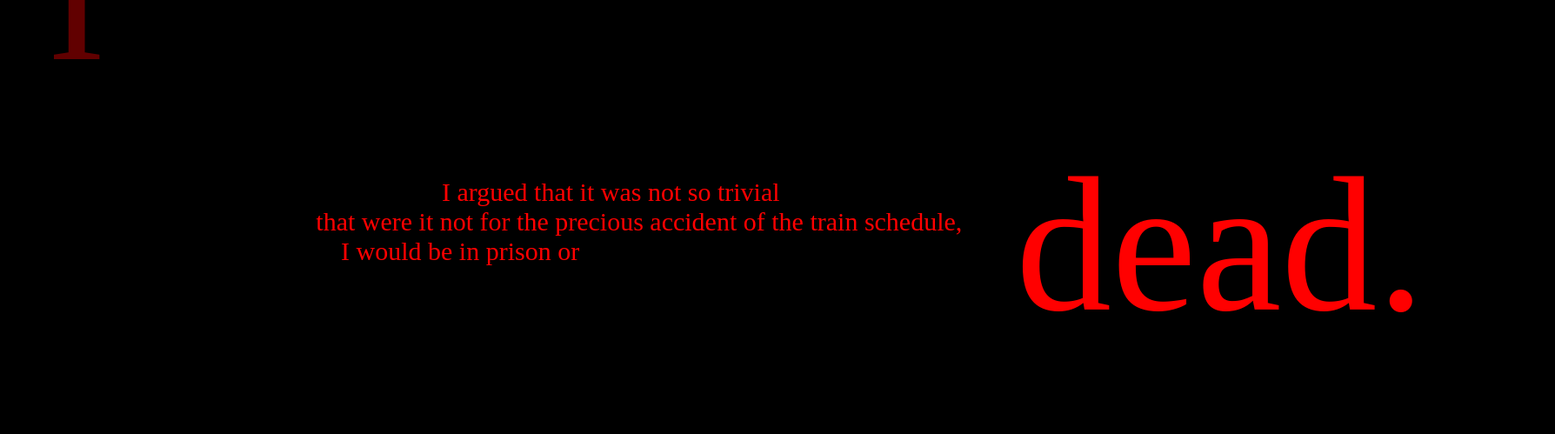
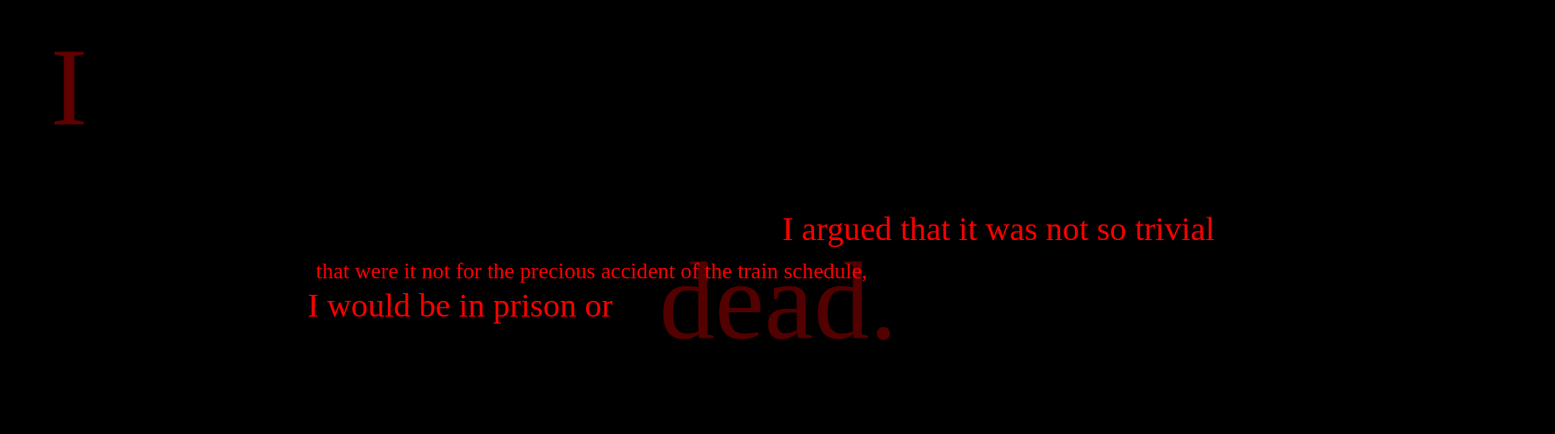
Before and after one commit to Ketevan12/garden-of-forking-paths, a plain HTML site: page index2.html in a window 1280 px wide. Shown: the whole page at 87% size, 1788 px wide, since content can reach past the window. Drawn offline with Linux system fonts and the light colour scheme.

Commit message:
somwhat done

```diff
--- a/10.css
+++ b/10.css
@@ -56,11 +56,21 @@
   .title {
       font-family: 'Tinos', serif;
       font-style: normal;
-      font-weight: 200;
-      font-size: 200px;
-      line-height: 25px;
+      font-weight: 200px;
+      font-size: 10vw;
       color: rgb(192, 255, 247);
       text-align: left;
-      margin-top: 60pt;
+      margin-top: 5pt;
+      margin-left: 10px;
 
   }
+
+  .link
+  {
+      text-decoration: none;
+      color: rgb(208, 255, 249);
+  }
+  .link:hover {
+    color: rgb(66, 86, 84);
+      cursor: pointer;
+  }
--- a/5.css
+++ b/5.css
@@ -1,49 +1,41 @@
 5.css
-@import url("https://fonts.googleapis.com/css?family=Montserrat&display=swap");
 
+@import url(<link rel="preconnect" href='https://fonts.googleapis.com/css2?family=Tinos&display=swap');
 * {
   padding: 0;
   margin: 0;
 }
 .title{
-      width: 80%;
-      height: 100%;
-      font-family: 'Tinos', serif;
-      font-style: normal;
-      font-weight: 200;
-      font-size: 200px;
-      line-height: 25px;
-      color: rebeccapurple;
-      margin-left: -650px;
-      margin-top: -430px;
+    font-family: 'Tinos', serif;
+    font-style: normal;
+    font-weight: 10;
+    font-size: 20vw;
+    line-height: 25px;
+    color: #9000ff;
+    margin-left: -80px;
 
+}
 
-  }
 body {
     text-align:center;
     background:black;
     color: rebeccapurple;
     font-family: 'Tinos', serif;
     font-weight:400px;
-    font-size:18px;
-    padding-top:50vh;
-    height:130vh;
-    viewport-fit:initial;
-    width: 800px;
-    padding-left: 400px;
-    height:20vh;
-    top: 50px;
+
   }
 
 
 h1 {
-  font-family: "Montserrat Medium";
+  font-family: 'Tinos', serif;
   max-width: 40ch;
   text-align: center;
   transform: scale(0.94);
   animation: scale 4s forwards cubic-bezier(0.5, 1, 0.89, 1);
   animation: my-animation 60s linear infinite;
-  margin-top: -260px;
+  font-size:3vw;
+  margin-top:130px ;
+  padding-left: 100px;
 }
 @keyframes scale {
   100% {
@@ -214,6 +206,18 @@ span:nth-child(19) {
   }
 }
 .one{
-font-size: 300px;
-margin-left: 350px;
+margin-left: 300px;
+margin-top: 100px;
+
+font-size:16vw;
 }
+
+.link
+{
+    text-decoration: none;
+    color: rgb(61, 0, 39);
+}
+.link:hover {
+  color: rgb(73, 5, 45);
+    cursor: pointer;
+}
--- a/6.css
+++ b/6.css
@@ -6,11 +6,8 @@
     font-family: 'Tinos', serif;
     font-style: normal;
     font-weight: 200;
-    font-size: 20000px;
-    line-height: 25px;
+    font-size: 20vw;
     color: rgb(212, 255, 0);
-    margin-left: -650px;
-    margin-top: -430px;
 }
 
 
@@ -20,15 +17,16 @@
     justify-content: center;
     align-items: center;
     min-height: 100vh;
-    width:600px;
   }
   .waviy {
     position: relative;
   }
   .waviy span {
     position: relative;
-    display: inline-block;
-    font-size: 40px;
+    display:inline-block;
+    margin-left: 130px;
+    margin-top: 140px;
+    font-size: 4vw;
     color: rgb(251, 255, 0);
     text-transform: uppercase;
     animation: flip 2s infinite;
@@ -62,3 +60,13 @@
           @keyframes reveal { from { filter:blur(5px); } to { filter:blur(0px); }
           animation: flip 2s infinite;
           animation-delay: calc(.2s * var(--i))  }
+
+          .link
+{
+    text-decoration: none;
+    color: rgb(251, 255, 0);
+}
+.link:hover {
+    color: rgb(255, 128, 0);
+    cursor: pointer;
+}
--- a/7.css
+++ b/7.css
@@ -13,9 +13,11 @@
     filter: brightness(5%);
     font-family: 'Tinos', serif;
     font-style: normal;
-    font-size: 80px;
+    font-size: 3vw;
     text-size-adjust: 20%;
-    left: 100px;
+    margin-left: 200px;
+    margin-top: 350px;
+    text-align: right;
   }
 
   .reveal:hover{
@@ -44,3 +46,13 @@
             border-style:blur(500px);
 
         }
+
+        .link
+        {
+            text-decoration: none;
+            color: rgb(0, 26, 119);
+        }
+        .link:hover {
+            color: rgb(57, 64, 76);
+            cursor: pointer;
+        }
--- a/8.css
+++ b/8.css
@@ -4,12 +4,13 @@
    border:3px solid Chartreuse;
    border-radius:11px 0;
    color:yellow;
-   font-size:21px;
+   font-size:21vw;
    line-height:21px;
    font-weight:bold;
    text-align:center;
    padding:51px;
    width:201px;
+   font-size: 100vw;
    -webkit-animation:fontbulger 2s infinite;
    -moz-animation:fontbulger 2s infinite;
    -o-animation:fontbulger 2s infinite;
--- a/9.css
+++ b/9.css
@@ -5,7 +5,7 @@ body{
   height: 100%;
   font-weight: 100;
   color: #FDB731;
-  font-size: 100px;
+  font-size: 100vw;
 
 }
 
@@ -17,17 +17,18 @@ body{
   font-style: normal;
   font-weight: 200;
   line-height: 25px;
-  font-size: 100%;
   color: rgb(212, 255, 0);
   viewport-fit: auto;
   font-weight: 10;
   color: #FDB731;
-  font-size: 100px;
+  font-size: 100vw;
+  margin-top: -100px;
+  margin-top: 60pt;
 }
 
 
 svg {
-    font: 5rem 'Tinos';
+    font: 5vw 'Tinos';
     width: 400%;
     height: 400%;
     viewport-fit: auto;
@@ -86,7 +87,17 @@ svg {
     font-size: 200px;
     line-height: 25px;
     color: rgb(105, 58, 28);
-    text-align: left;
+    margin-top: -100px;
     margin-top: 60pt;
+    font-size: 10vw;
 
 }
+.link
+{
+    text-decoration: none;
+    color: rgb(152, 83, 14);
+}
+.link:hover {
+    color: rgb(255, 128, 0);
+    cursor: pointer;
+}
--- a/Untitled-2.css
+++ b/Untitled-2.css
@@ -1,26 +1,25 @@
 
 @import url(<link rel="preconnect" href='https://fonts.googleapis.com/css2?family=Tinos&display=swap');
-@import url(<link rel="preconnect" href='https://fonts.googleapis.com/css2?family=Goblin+One&display=swap');
 body {
   text-align:center;
   background:black;
   color:rgb(255, 0, 0);
   font-family: 'Tinos', serif;
-  font-weight:300;
-  font-size:30px;
-  padding-top:50vh;
+  font: weight 300px;;
+  font-size:3vmax;
+  padding-top: 150px;
   height:100vh;
   viewport-fit:initial;
   -webkit-backface-visibility: hidden;
-  -webkit-perspective: 2000;
+  -webkit-perspective: 2000vw;
   -webkit-transform: translate3d(0,0,0);
-  width: 200px;
+  width: 20vw;
   padding-left: 500px;
   height:10vh;
 }
 
 div {
-    width: 200px;
+  width: 100vw;
   display:inline block;
   white-space:nowrap;
 }
@@ -47,38 +46,39 @@ div:last-of-type span {
   margin-left:-35px;
   animation: slidein 7s infinite;
   width: 10px;
-  width: 100px;
 }
 .first{padding-left: 150px;
     padding-top: 100px;
+    font-size: 2vw;
+
 
 }
 .third{
-    margin-top: -150px;
-    margin-left: 660px;
+
     text-align:center;
     background:black;
     color:rgb(255, 0, 0);
     font-family: 'Tinos', serif;
     font-weight:300;
-    font-size: 220px;
-    height:15vh;
-    width: 100px;
+ font-size:10vw;
+ margin-left: 250px;
+ margin-top: -100px;
+
+
+
 
 }
 .one{
-
-    position: 20px;
-    width: 80%;
-    height: 20%;
     font-family: 'Tinos', serif;
     font-style: normal;
-    font-weight: 200;
-    font-size: 200px;
+    font-weight: 200px;
     line-height: 25px;
     color: rgb(97, 0, 0);
-    margin-left: -500px;
-    margin-top: -420px;
+    font-size:10vw;
+    text-align: left;
+    margin-left: -450px;
+    margin-top: -70px;
+
 }
 @keyframes showup {
     0% {opacity:0;}
@@ -121,3 +121,14 @@ div:last-of-type span {
     animation: my-animation 10s linear infinite;
 
   }
+
+
+  .link
+{
+    text-decoration: none;
+    color: rgb(83, 0, 0);
+}
+.link:hover {
+    color: rgb(0, 9, 107);
+    cursor: pointer;
+}
--- a/Untitled-3.css
+++ b/Untitled-3.css
@@ -1,15 +1,16 @@
 
 @import url(<link rel="preconnect" href='https://fonts.googleapis.com/css2?family=Tinos&display=swap');
 body{ background-color: black;
-    position: 1000px;
+    position: 100px;
     width: 80%;
     height: 20%;
     font-family: 'Tinos', serif;
     font-style: normal;
-    font-weight: 200;
-    font-size: 25px;
-    line-height: 25px;
-    color: #ff0000;
+    font-weight: 200px;
+    font-size: 2vw;
+    line-height: 20px;
+    color: #004a16;
+    margin-top: 10px;
 
 
 }
@@ -21,23 +22,21 @@ body{ background-color: black;
     font-family: 'Tinos', serif;
     font-style: normal;
     font-weight: 200;
-    font-size: 200px;
+    font-size: 25vw;
     line-height: 25px;
-    color: #0e0993;
-
+    color: #0c5003;
     margin-left: 80px;
-
 }
 
 #scroll-container {
-  margin-left: 800px;
+
     justify-content: center;
     align-items: center;
     align-self:center;
     -moz-transform: translateX(100%);
     -webkit-transform: translateX(100%);
     transform: translateX(100%);
-    max-width: 20%;
+    max-width: 30vw;
 
   }
   #scroll-text {
@@ -45,7 +44,7 @@ body{ background-color: black;
     -webkit-transform: translateX(100%);
     transform: translateX(100%);
     transform: translate(100%);
-    color: rgb(68, 0, 47);
+    color: rgb(6, 59, 23);
     -moz-animation: my-animation 65s linear infinite;
     -webkit-animation: my-animation 55s linear infinite;
     animation: my-animation 40s linear infinite;
@@ -115,9 +114,9 @@ translate: translateY(10%);
 .link
 {
     text-decoration: none;
-    color: rgb(174, 0, 255);
+    color: rgb(0, 66, 11);
 }
 .link:hover {
-    color: white;
+  color: rgb(60, 149, 73);
     cursor: pointer;
 }
--- a/fullstory.css
+++ b/fullstory.css
@@ -1,20 +1,25 @@
 fullstory.css
 @import url('https://fonts.googleapis.com/css2?family=Goblin+One&display=swap');
+.link
+{
+    text-decoration: none;
+    color: rgb(255, 0, 0);
+}
+.link:hover {
+    color: rgb(255, 255, 255);
+    cursor: pointer;
+}
+body{background-color:black;}
+.one {
+    margin: 0px;
+    text-align:center;
+    background: rgb(0, 0, 0);
+    color: rgb(255, 255, 255);
+    font-family: 'Tinos', serif;
+    font-weight:200px;
+    font-size:15vw;
+    viewport-fit:initial;
 
-.one {
-    text-align:center;
-    background:black;
-    color: rebeccapurple;
-    font-family: 'Tinos', serif;
-    font-weight:400px;
-    font-size:18px;
-    padding-top:50vh;
-    height:130vh;
-    viewport-fit:initial;
-    width: 800px;
-    padding-left: 400px;
-    height:20vh;
-    top: 50px;
   }
   const elem = document.querySelector("audio");
 
@@ -25,3 +30,12 @@ fullstory.css
   elem.audioTrackList.onremovetrack = (event) => {
     trackEditor.removeTrack(event.track);
   };
+  .link
+{
+    text-decoration: none;
+    color: rgb(255, 0, 0);
+}
+.link:hover {
+    color: rgb(255, 255, 255);
+    cursor: pointer;
+}
--- a/index2.html
+++ b/index2.html
@@ -13,7 +13,7 @@
 
       </div>
         </div>
-      <p  class="third">dead.</p>
+      <p  class="third"><a class=link href="index.html">dead.</a></p>
 
 
       </body>
--- a/mystyle.css
+++ b/mystyle.css
@@ -1,16 +1,14 @@
 @import url('https://fonts.googleapis.com/css2?family=Goblin+One&display=swap');
 body{ background-color: black;
     position: absolute;
-    width: 180%;
-    height: 180%;
+    width: 180vw;
+    height: 180vw;
     font-family: 'Goblin One', cursive;
     font-style: normal;
-    font-weight: 400;
-    font-size: 130px;
-    line-height: 120px;
+    font-weight: 40vw;
+    font-size: 10vw;
+    line-height: 10vw;
     color: #4C894B;
-    flex-direction: row;
-   will-change: contents;
 }
 
 
@@ -19,7 +17,7 @@ body{ background-color: black;
     -webkit-transform: translateX(105%);
     transform: translateX(-100%);
     flex-direction: row;
-    viewport-fit: 50%;
+
 
   }
   #scroll-text {
@@ -31,7 +29,7 @@ body{ background-color: black;
     animation: my-animation 10s linear infinite;
    flex-direction: row;
    overflow-y: hidden;
-   viewport-fit: 50%;
+
 
   }
   #one{
```
Also changed, not shown: fullstory.html (+2 -6 lines), index.html (+22 -4 lines), index10.html (+1 -1 lines), index3.html (+1 -1 lines), index5.html (+1 -1 lines), index6.html (+2 -2 lines), index7.html (+1 -1 lines), index8.html (+1 -1 lines), index9.html (+1 -1 lines).
